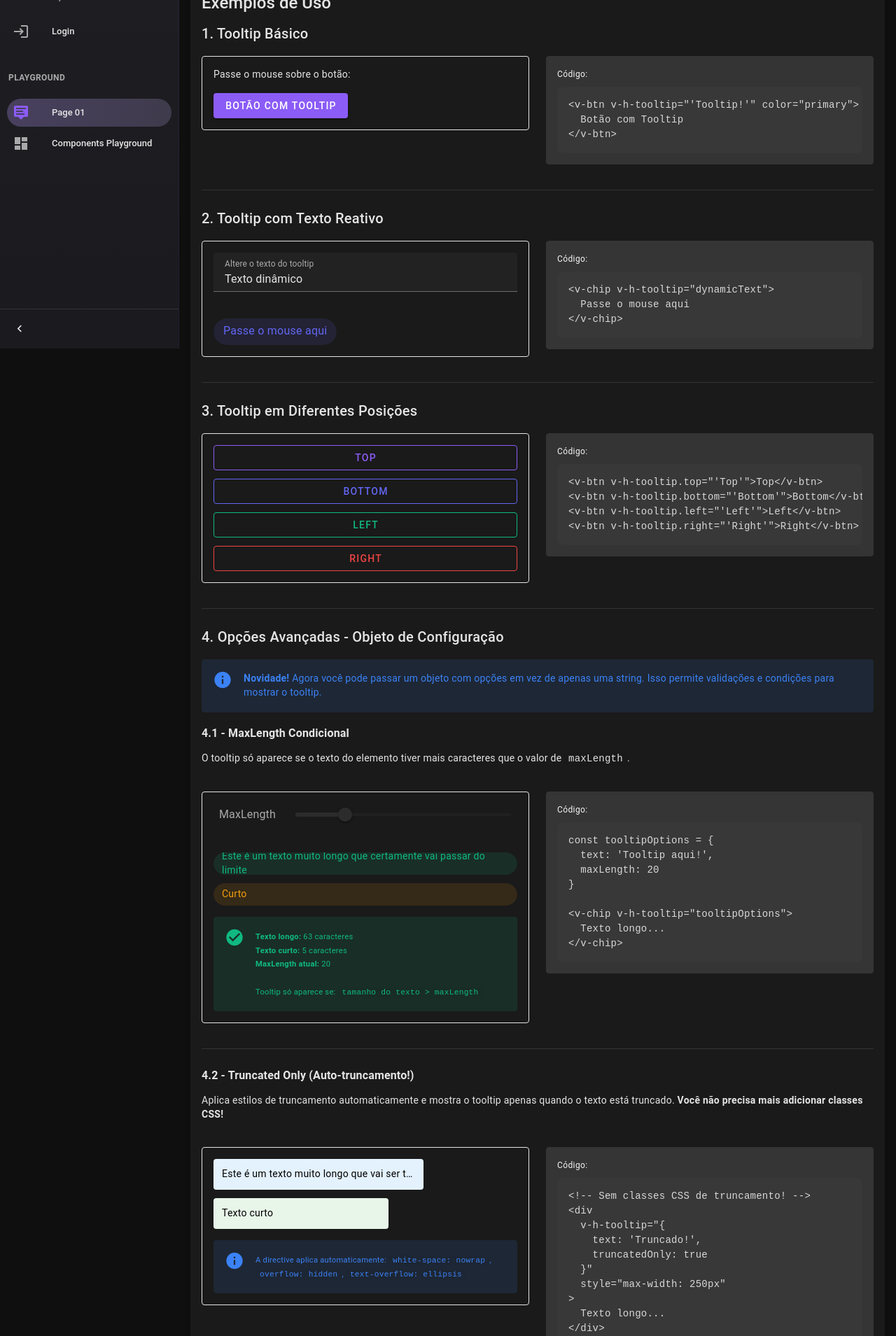
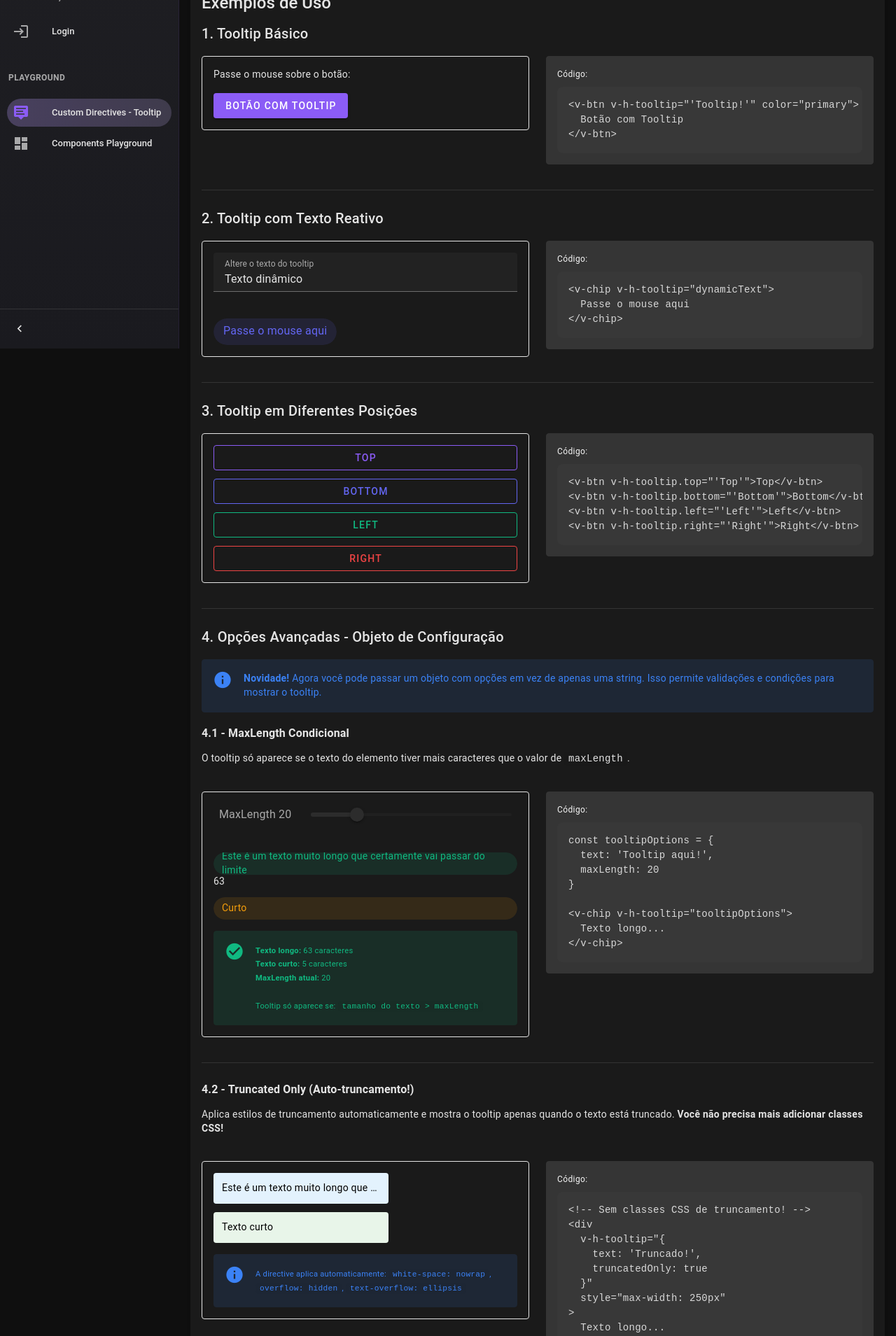
Before and after one commit to Hiagozeroum/HPlayground, a Vue app in the folder frontend/: page /page1 in a window 1280 px wide. Shown: the part 302-2211 px from the top of the page at 70% size. Built offline with nearby package versions, Linux system fonts and the light colour scheme; the HTML template or start-up script is replaced by a standard one.

Commit message:
renomear pagina

```diff
--- a/frontend/src/config/routes.ts
+++ b/frontend/src/config/routes.ts
@@ -2,7 +2,7 @@ import type { RouteInfo, RouteGroup } from '@/types/route'
 import HomePage from '@/views/HomePage.vue'
 import Login from '@/views/Login.vue'
 import ComponentsPlayground from '@/views/ComponentsPlayground.vue'
-import Page1 from '@/views/Page1.vue'
+import CustomDirectivesPage from '@/views/CustomDirectivesPage.vue'
 
 /**
  * Configuração centralizada de rotas
@@ -35,10 +35,10 @@ export const routesConfig: RouteInfo[] = [
   {
     path: '/page1',
     name: 'page1',
-    title: 'Page 01',
+    title: 'Custom Directives - Tooltip',
     description: 'Testando custom directives',
     icon: 'mdi-tooltip-text',
-    component: Page1,
+    component: CustomDirectivesPage,
     showInHome: true,
     category: 'playground',
   },
--- a/frontend/src/views/Page1.vue
+++ b/frontend/src/views/CustomDirectivesPage.vue
@@ -157,16 +157,20 @@ const isTooltipDisabled = ref(false)
                     :min="5"
                     :max="70"
                     :step="5"
-                    label="MaxLength"
+                    :label="`MaxLength ${maxLengthValue}`"
                     thumb-label
                     class="mb-4"
                   ></v-slider>
 
                   <div class="d-flex flex-column gap-3">
-                    <v-chip v-h-tooltip="tooltipWithMaxLength" color="success" class="text-wrap">
-                      {{ longText }}
-                    </v-chip>
-
+                    <div>
+                      <v-chip v-h-tooltip="tooltipWithMaxLength" color="success" class="text-wrap">
+                        {{ longText }}
+                      </v-chip>
+                      <span>
+                        {{ longText.length }}
+                      </span>
+                    </div>
                     <v-chip v-h-tooltip="tooltipWithMaxLength" color="warning" class="text-wrap">
                       {{ shortText }}
                     </v-chip>
@@ -174,9 +178,9 @@ const isTooltipDisabled = ref(false)
 
                   <v-alert type="success" variant="tonal" class="mt-4">
                     <small>
-                      <strong>Texto longo:</strong> {{ longText.length }} caracteres<br>
-                      <strong>Texto curto:</strong> {{ shortText.length }} caracteres<br>
-                      <strong>MaxLength atual:</strong> {{ maxLengthValue }}<br><br>
+                      <strong>Texto longo:</strong> {{ longText.length }} caracteres<br />
+                      <strong>Texto curto:</strong> {{ shortText.length }} caracteres<br />
+                      <strong>MaxLength atual:</strong> {{ maxLengthValue }}<br /><br />
                       Tooltip só aparece se: <code>tamanho do texto > maxLength</code>
                     </small>
                   </v-alert>
@@ -219,9 +223,9 @@ const isTooltipDisabled = ref(false)
                         truncatedOnly: true,
                       }"
                       class="pa-3 bg-blue-lighten-5 rounded"
-                      style="max-width: 300px"
+                      style="max-width: 250px"
                     >
-                      Este é um texto muito longo que vai ser truncado com ellipsis...
+                      Este é um texto muito longo que vai ser truncado com ellipsis
                     </div>
 
                     <div
@@ -262,7 +266,9 @@ const isTooltipDisabled = ref(false)
                   <p class="text-caption text-success">
                     ✅ A directive aplica os estilos automaticamente!
                   </p>
-                  <p class="text-caption text-success">✅ Framework-agnostic (funciona em qualquer projeto)</p>
+                  <p class="text-caption text-success">
+                    ✅ Framework-agnostic (funciona em qualquer projeto)
+                  </p>
                   <p class="text-caption text-success">
                     ✅ Restaura estilos originais quando desmontado
                   </p>
```
